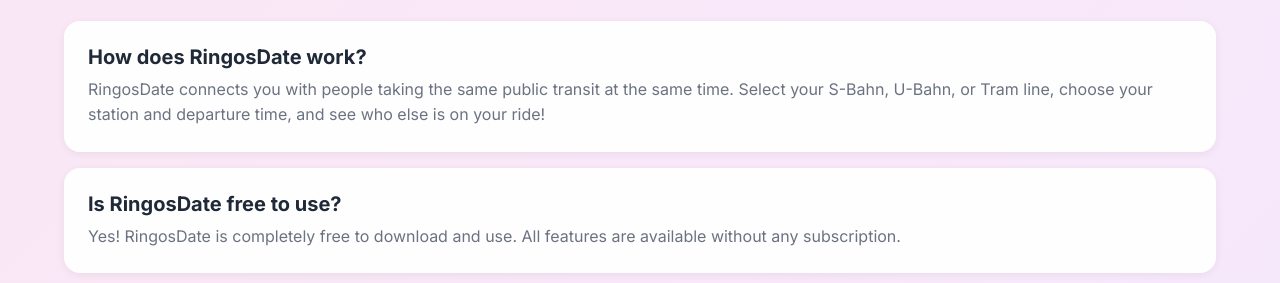
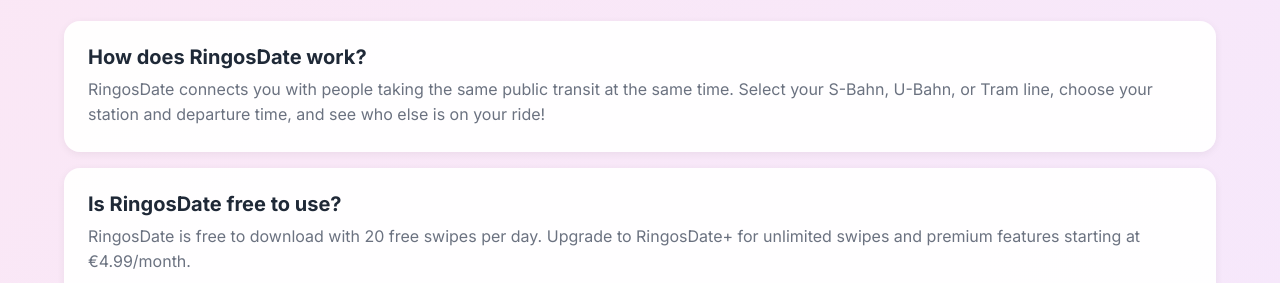
Before and after one commit to Elly2504/ringosdate.github.io, a plain HTML site: page support.html in a window 1280 px wide. Shown: the part 669-952 px from the top of the page. Drawn offline with Linux system fonts and the light colour scheme.

Commit message:
Fix FAQ: Update pricing to reflect freemium model with RingosDate+

```diff
--- a/support.html
+++ b/support.html
@@ -87,8 +87,8 @@
 
                 <div class="faq-item fade-in">
                     <h3>Is RingosDate free to use?</h3>
-                    <p>Yes! RingosDate is completely free to download and use. All features are available without any
-                        subscription.</p>
+                    <p>RingosDate is free to download with 20 free swipes per day. Upgrade to RingosDate+ for unlimited
+                        swipes and premium features starting at €4.99/month.</p>
                 </div>
 
                 <div class="faq-item fade-in">
```
